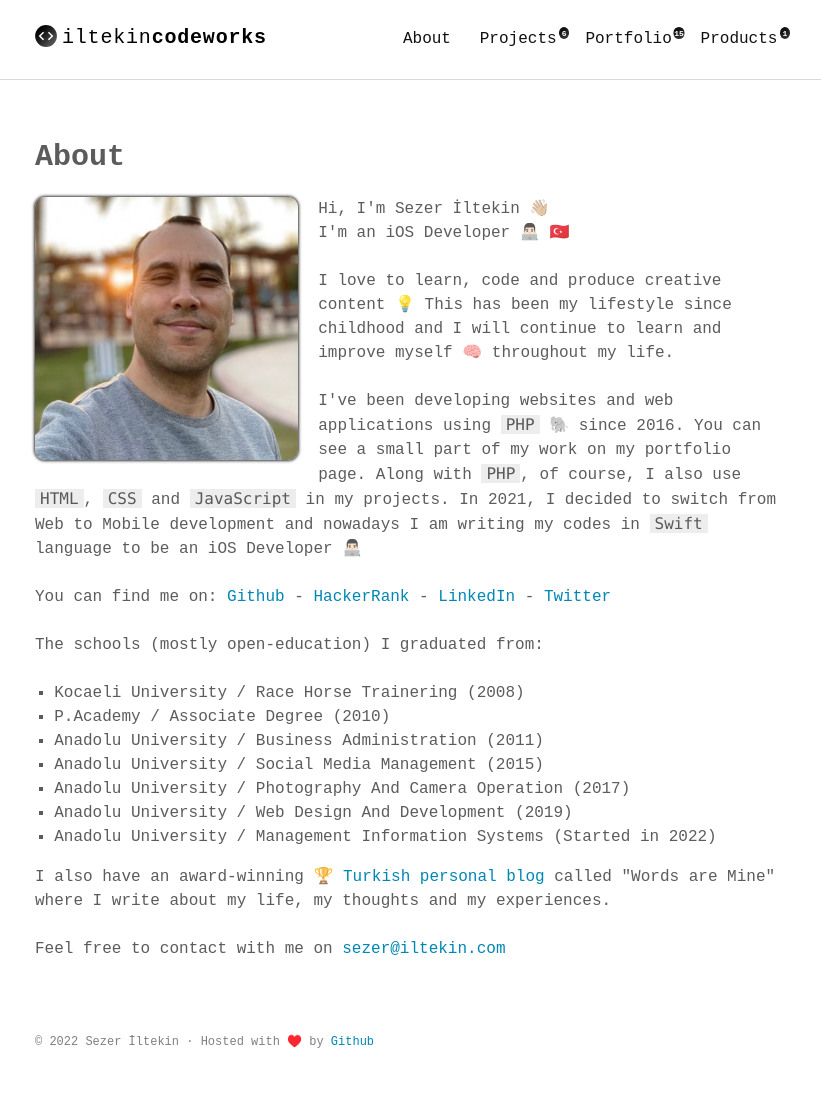
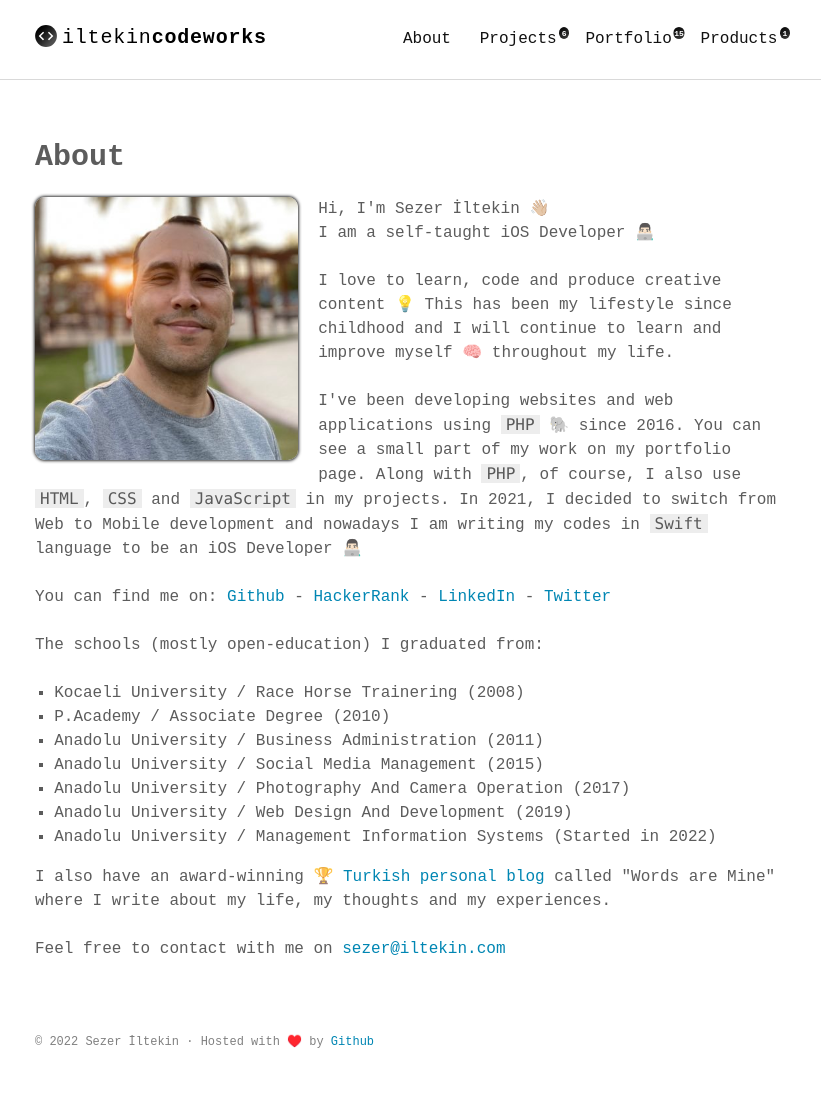
Before and after one commit to iltekin/iltekin.github.io, a Jekyll site: the page built from about.md, in a window 1280 px wide. Shown: the whole page, without its empty margins (229-1050 px from the left). Built offline with Jekyll 4.4.1, drawn with Linux system fonts in a browser that asks for light colours; some web fonts are replaced.

Commit message:
full stack web developer to ios developer

```diff
--- a/_includes/intro.html
+++ b/_includes/intro.html
@@ -2,7 +2,7 @@
 <section class="intro">
   <div class="container">
     <p class="lead">
-      Hi, I'm Sezer İltekin 👋🏼 <br/>I'm an iOS Developer 👨🏻‍💻
+      Hi, I'm Sezer İltekin 👋🏼 <br/>I am a self-taught iOS Developer 👨🏻‍💻
       <span style="display: none" class="typewrite" data-period="2000" data-type='[ "Swift.", "PHP.", "MySQL.", "NodeJS.", "JQuery.", "GIT.", "UIKit.", "Bootstrap.", "Rest API.", "CURL.", "Redis.", "Socket.IO.", "CSS.", "DataTables." ]'>
         <span class="wrap"></span>
       </span>
--- a/about.md
+++ b/about.md
@@ -29,7 +29,7 @@ permalink: /about/
 </div>
 <div class="text">
 <p>Hi, I'm Sezer İltekin 👋🏼<br/>
-I'm an iOS Developer 👨🏻‍💻 🇹🇷</p>
+I am a self-taught iOS Developer 👨🏻‍💻</p>
 
 <p>I love to learn, code and produce creative content 💡 This has been my lifestyle since childhood and I will continue to learn and improve myself 🧠 throughout my life.</p>
 
```
